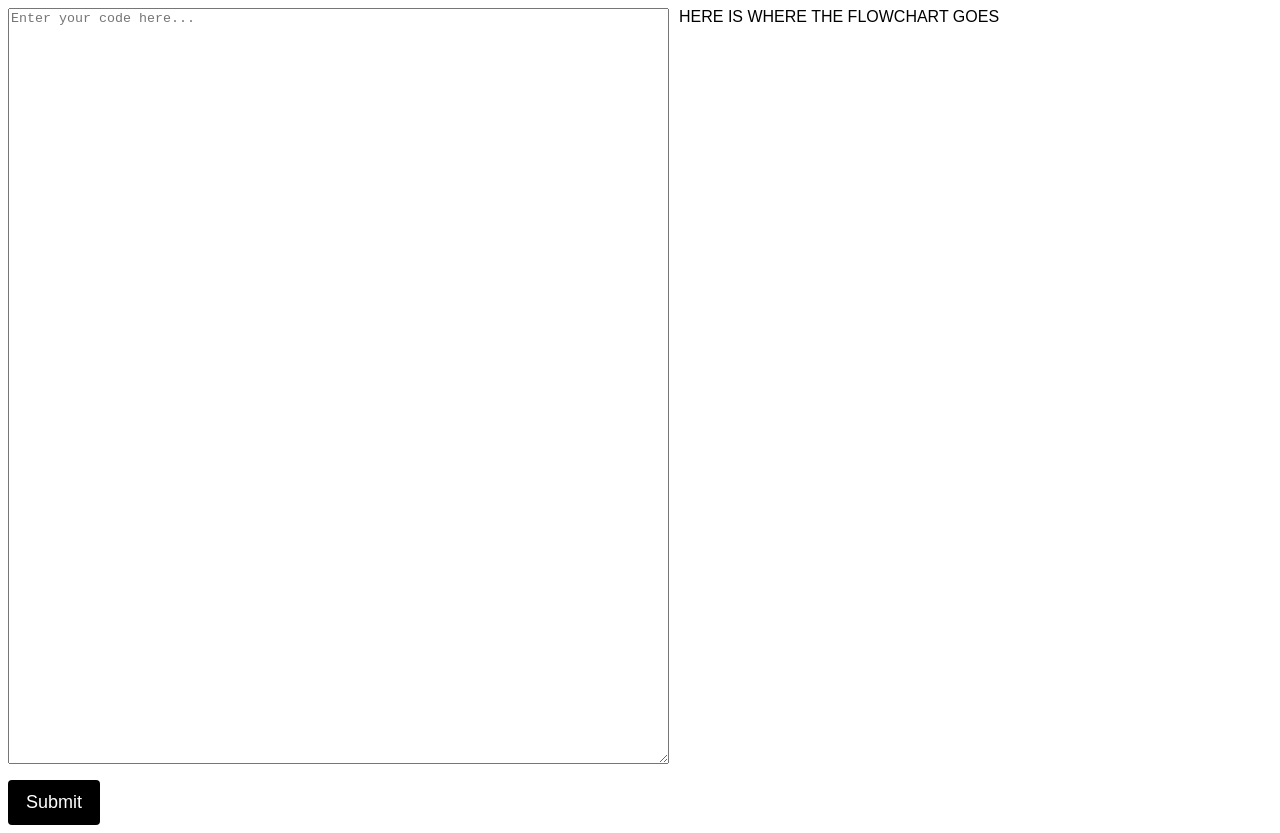
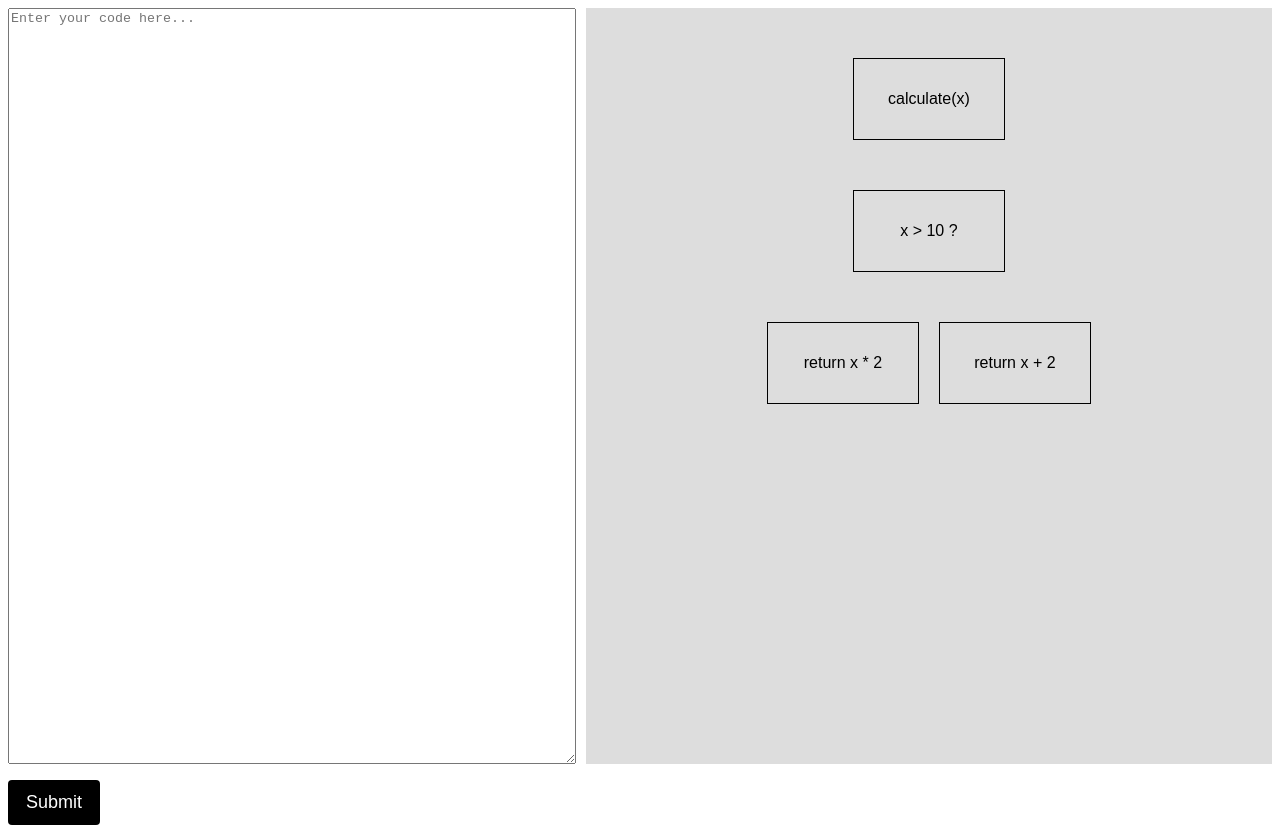
Before and after one commit to ksiwi/flowchart, a plain HTML site: page index.html in a window 1280 px wide. Drawn offline with Linux system fonts and the light colour scheme.

Commit message:
added flowchart design

```diff
--- a/index.css
+++ b/index.css
@@ -21,3 +21,27 @@ p {
   margin-top: 16px;
   cursor: pointer;
 }
+
+.flowchart {
+  display: flex;
+  flex-direction: column;
+  align-items: center;
+  width: 800px;
+  gap: 50px;
+  padding-top: 50px;
+  background-color: rgb(221, 221, 221);
+}
+
+.flowchart-item {
+  display: flex;
+  align-items: center;
+  justify-content: center;
+  width: 150px;
+  height: 80px;
+  border: 1px solid black;
+}
+
+.branch {
+  display: flex;
+  gap: 20px;
+}
--- a/index.html
+++ b/index.html
@@ -12,7 +12,20 @@
   <div class="text-container">
     <textarea rows="50" cols="80" placeholder="Enter your code here..."></textarea>
 
-    <div>HERE IS WHERE THE FLOWCHART GOES</div>
+    <div class="flowchart">
+      <div class="branch">
+        <div class="flowchart-item">calculate(x)</div>
+      </div>
+
+      <div class="branch">
+        <div class="flowchart-item">x > 10 ?</div>
+      </div>
+
+      <div class="branch">
+        <div class="flowchart-item">return x * 2</div>
+        <div class="flowchart-item">return x + 2</div>
+      </div>
+    </div>
   </div>
 
   <button class="submit-btn">Submit</button>
```
